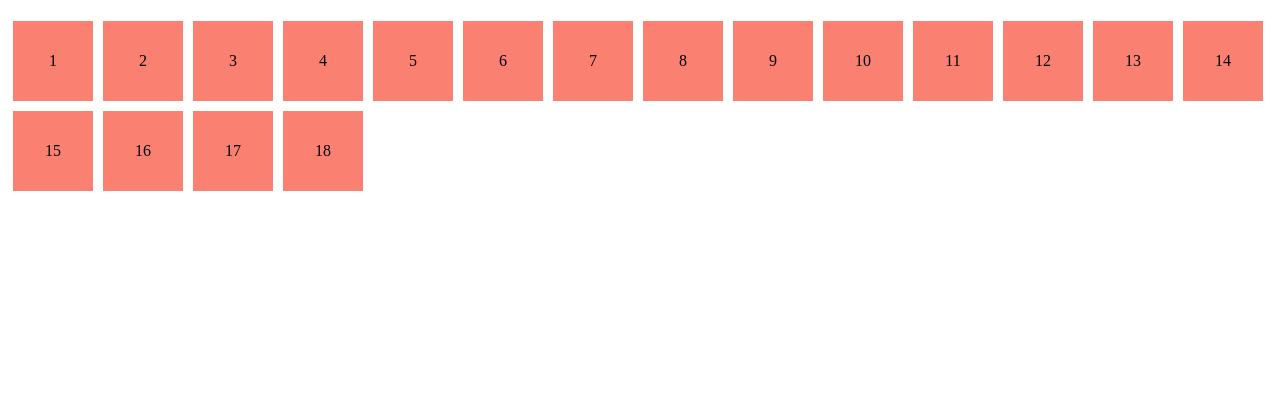
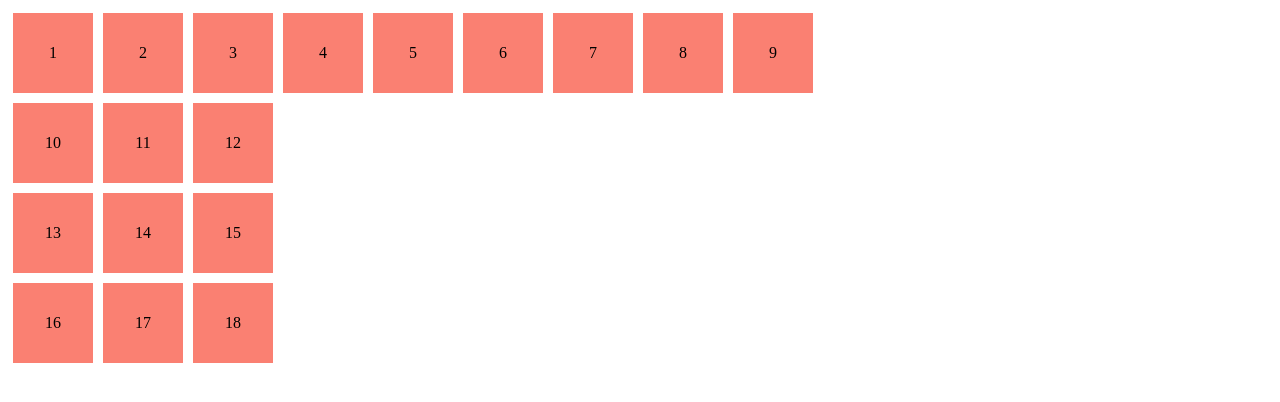
Before and after one commit to putraperdana95/phpdasar, a PHP site: page /latihan1.php in a window 1280 px wide. Shown: the top 402 px of the page. Run offline with PHP 8.4, Linux system fonts and the light colour scheme.

Commit message:
menghapus float

```diff
--- a/pertemuan6/latihan1.php
+++ b/pertemuan6/latihan1.php
@@ -20,6 +20,11 @@
         .kotak:hover {
             transform: rotate(360deg);
             border-radius: 50%;
+
+        }
+
+        .clear {
+            clear: both;
         }
     </style>
 </head>
@@ -32,13 +37,17 @@
     <div class="kotak"> <?php echo $ang; ?></div>
 <?php endforeach; ?>
 
-<p>
+<div class="clear"></div>
 
-<?php $angka2 = [[10,11,12],[13,14,15],[16,17,18]]; ?>
+<?php $angka2 = [[10,11,12],
+                [13,14,15],
+                [16,17,18]
+                ]; ?>
 <?php foreach( $angka2 as $an ) : ?>
     <?php foreach ( $an as $a ) : ?>
         <div class="kotak"> <?php echo $a; ?></div>
     <?php endforeach; ?>
+    <div class="clear"></div>
 <?php endforeach; ?>
 </body>
 </html>
```
